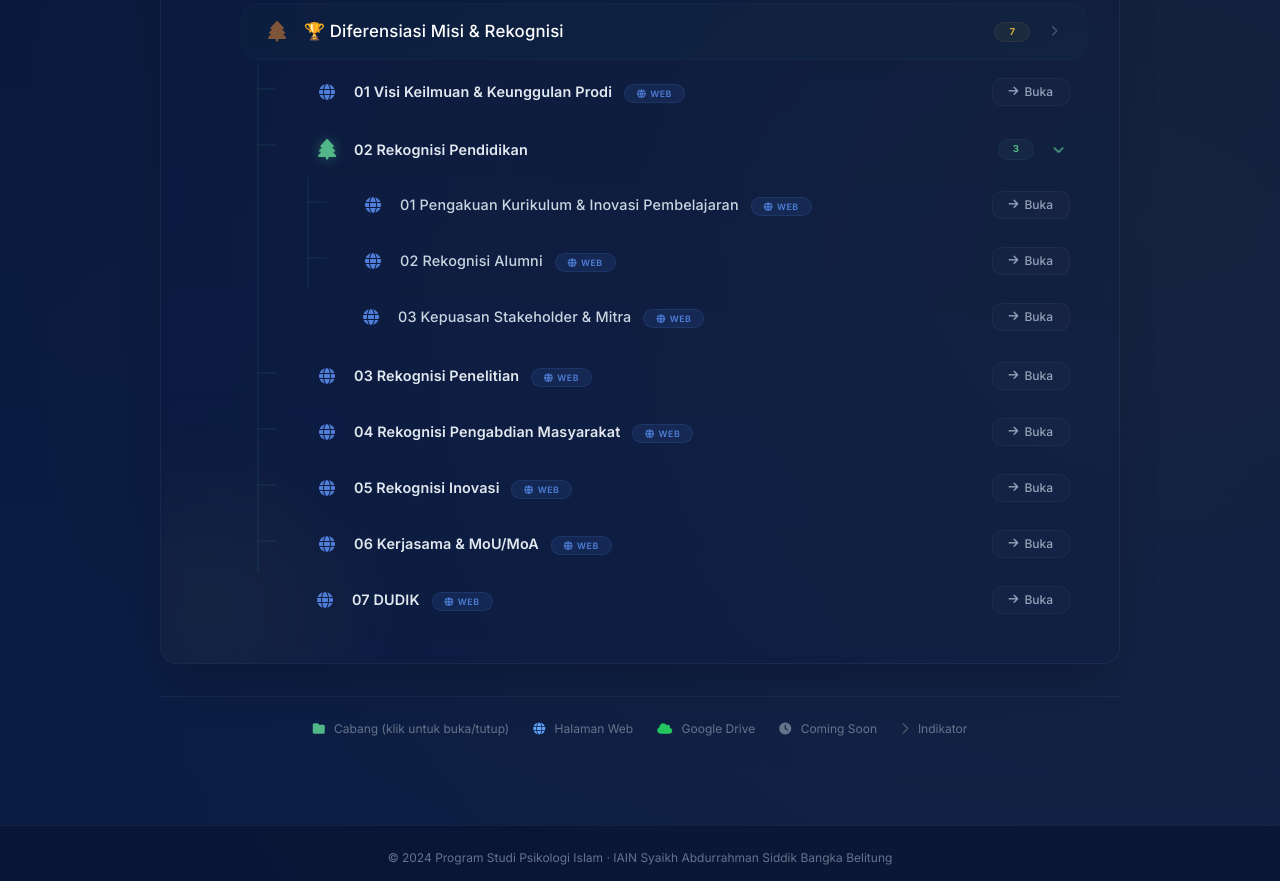
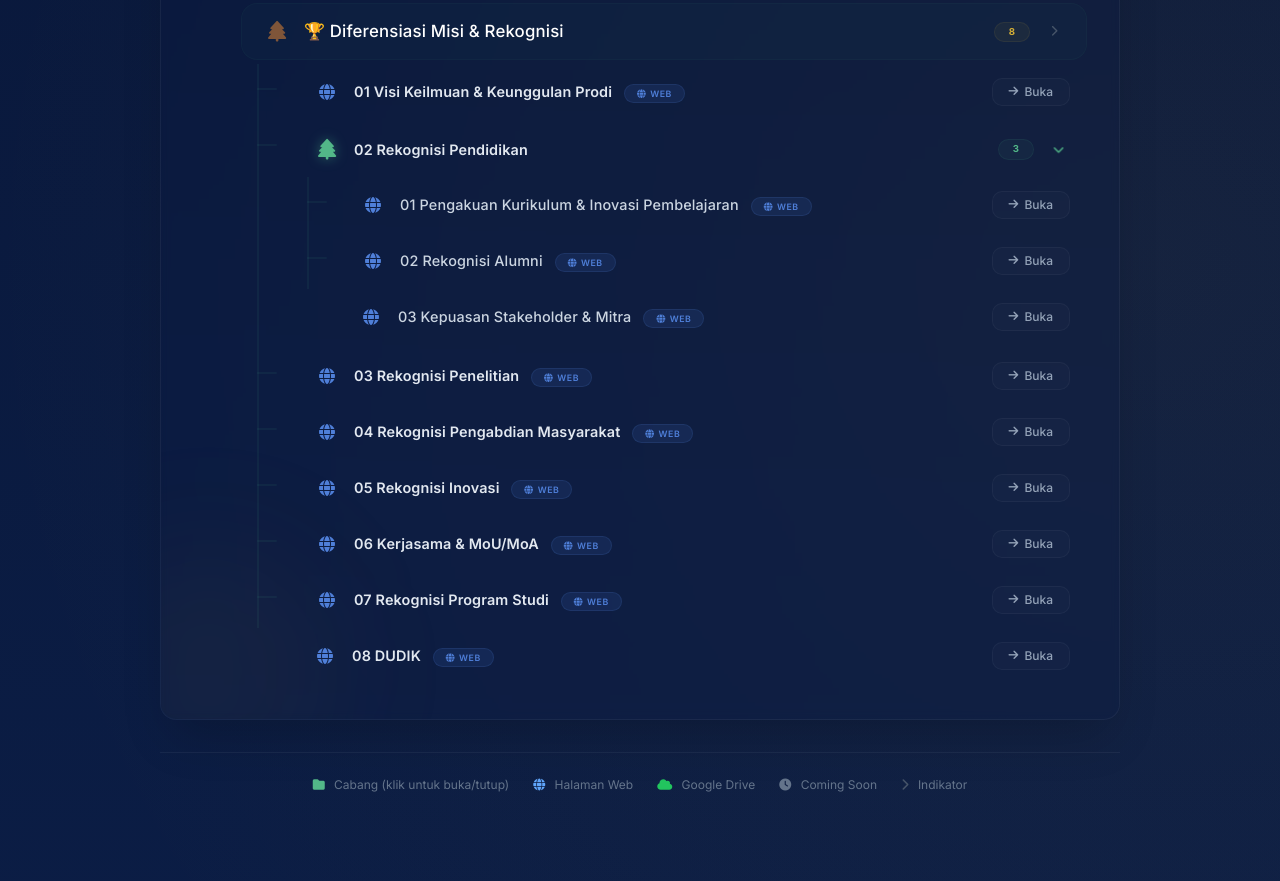
Before and after one commit to PI-iainbabel/psychosophia-hub, a plain HTML site: page struktur-konten.html in a window 1280 px wide. Shown: the part 2462-3343 px from the top of the page. Drawn offline with nearby package versions, Linux system fonts and the light colour scheme.

Commit message:
Update struktur-konten.html

```diff
--- a/struktur-konten.html
+++ b/struktur-konten.html
@@ -699,7 +699,10 @@
                 label: '06 Kerjasama & MoU/MoA',
                 link: 'https://pi-iainbabel.github.io/rekognisi/kerjasama.html'
             }, {
-                label: '07 DUDIK',
+                label: '07 Rekognisi Program Studi',
+                link: 'https://pi-iainbabel.github.io/rekognisi/rekognisi-prodi.html'
+            }, {
+                label: '08 DUDIK',
                 link: 'https://pi-iainbabel.github.io/psychosophia-portfolio/'
             }]
         }];
```
